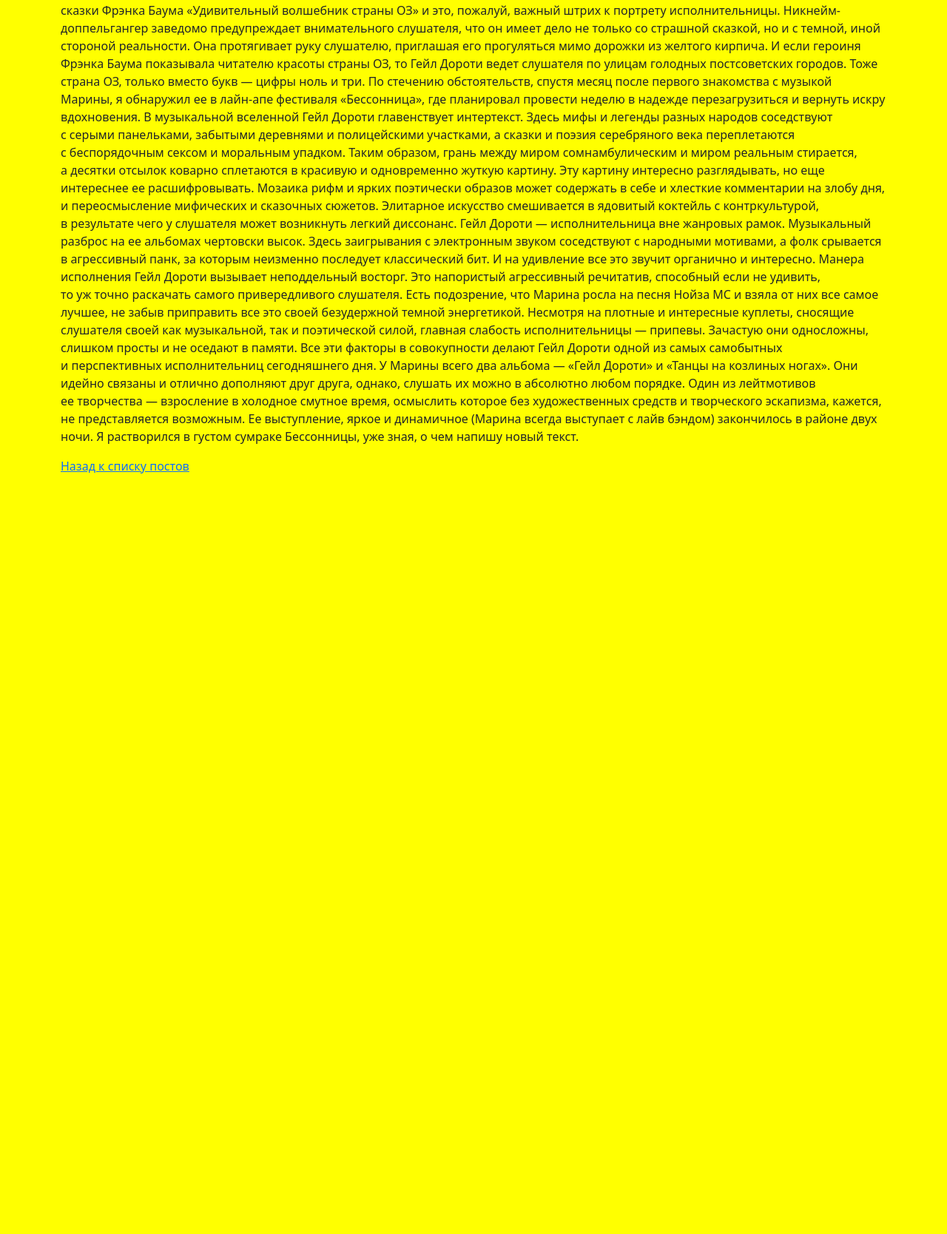
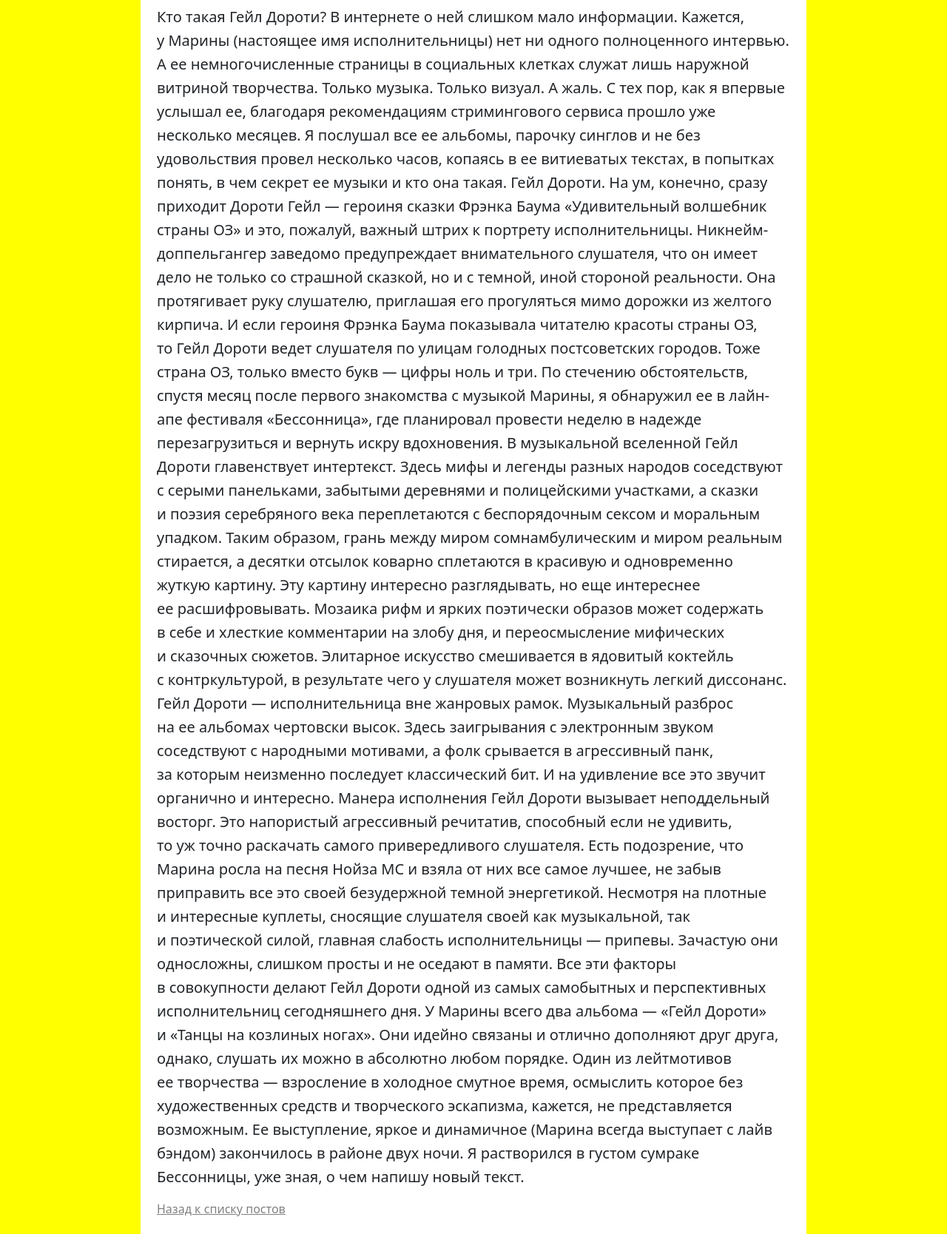
Before and after one commit to ilya885400/DynamicWeb, a Flask app: page /post/2 in a window 1280 px wide. Shown: the part 596-2264 px from the top of the page at 74% size. Before the commit the page ends 1236 px from the top, so only its background shows below. Run offline with Flask 3, Linux system fonts and the light colour scheme.

Commit message:
Для постов сделан хороший фронт, благодаря которому их приятнее читать

```diff
--- a/templates/post.html
+++ b/templates/post.html
@@ -7,14 +7,45 @@
 {% endblock %}
 
 
-{% block content %}
-<h1>{{ post.title }}</h1>
-<p><strong>{{ post.text }}</strong></p>
-<p></p>
-{% if post.image_url %}
+{% block content %}<style>
+    .post-container {
+        border: 2px solid white; /* Ширина и цвет рамки */
+        padding: 20px; /* Внутренний отступ внутри рамки */
+        max-width: 900px; /* Максимальная ширина контейнера */
+        margin: auto; /* Центрирование по горизонтали */
+        overflow: hidden; /* Ограничение по размерам */
+        background-color: white; /* Белый фон внутри контейнера */
+    }
+
+    .post-container img {
+        max-width: 100%; /* Сделать изображение адаптивным */
+        height: auto; /* Поддерживать пропорции */
+        display: block; /* Избежать отступов снизу */
+        margin: auto; /* Центрирование по горизонтали */
+        margin-bottom: 15px; /* Отступ снизу от изображения */
+    }
+
+    .gray-text {
+        color: gray; /* Серый цвет текста */
+    }
+
+    .readable-text {
+        font-size: 20px; /* Размер шрифта */
+        line-height: 1.6; /* Междустрочное расстояние */
+        margin-bottom: 15px; /* Отступ снизу текста */
+    }
+</style>
+
+<div class="post-container">
+    <h1>{{ post.title }}</h1>
+    <p class="readable-text"> <strong>{{ post.text }}</strong></p>
+    <p></p>
+    {% if post.image_url %}
         <img src="{{ post.image_url }}" alt="Post Image">
     {% endif %}
-<p>{{ post.full_content }}</p>
-<a href="{{ url_for('posts') }}">Назад к списку постов</a>
+    <p class="readable-text">{{ post.full_content }}</p>
+    <a href="{{ url_for('posts') }}" class="gray-text">Назад к списку постов</a>
+</div>
+
 
 {% endblock %}
```
Also changed, not shown: instance/newflask.db.
